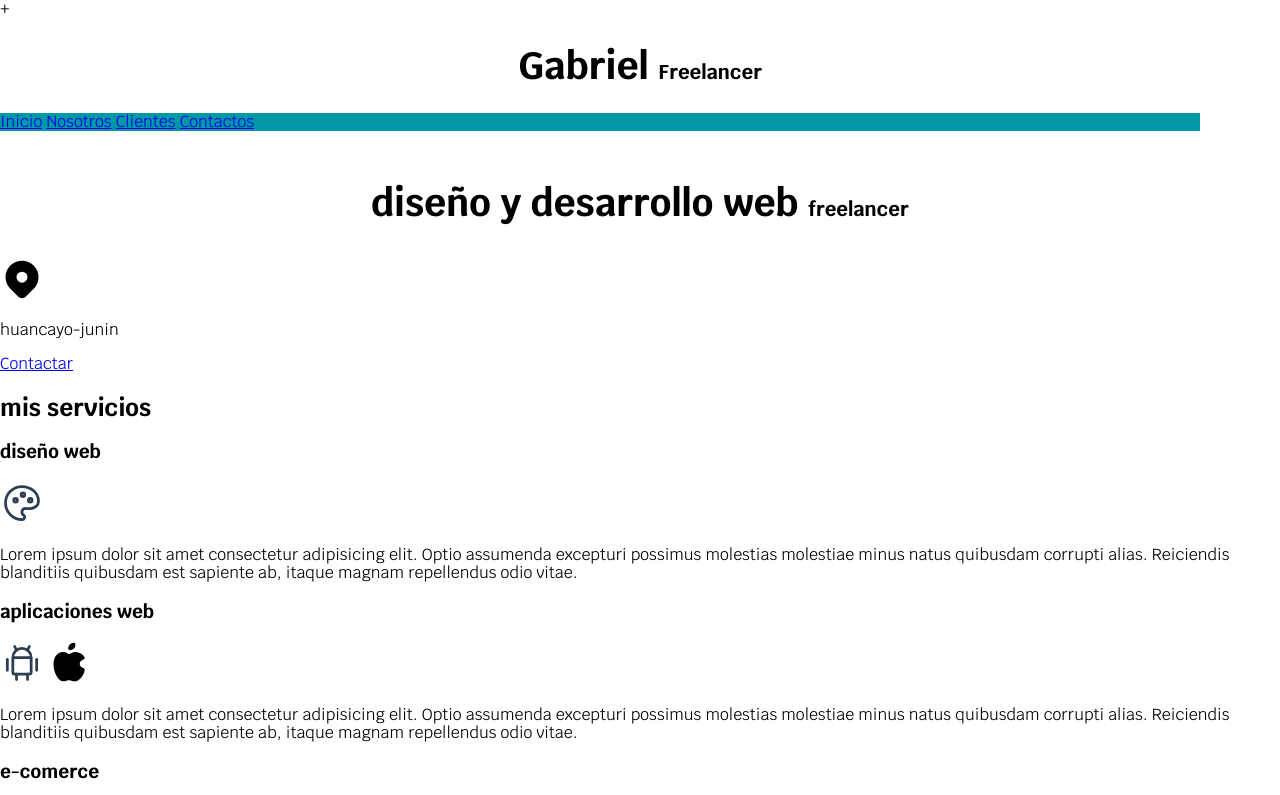
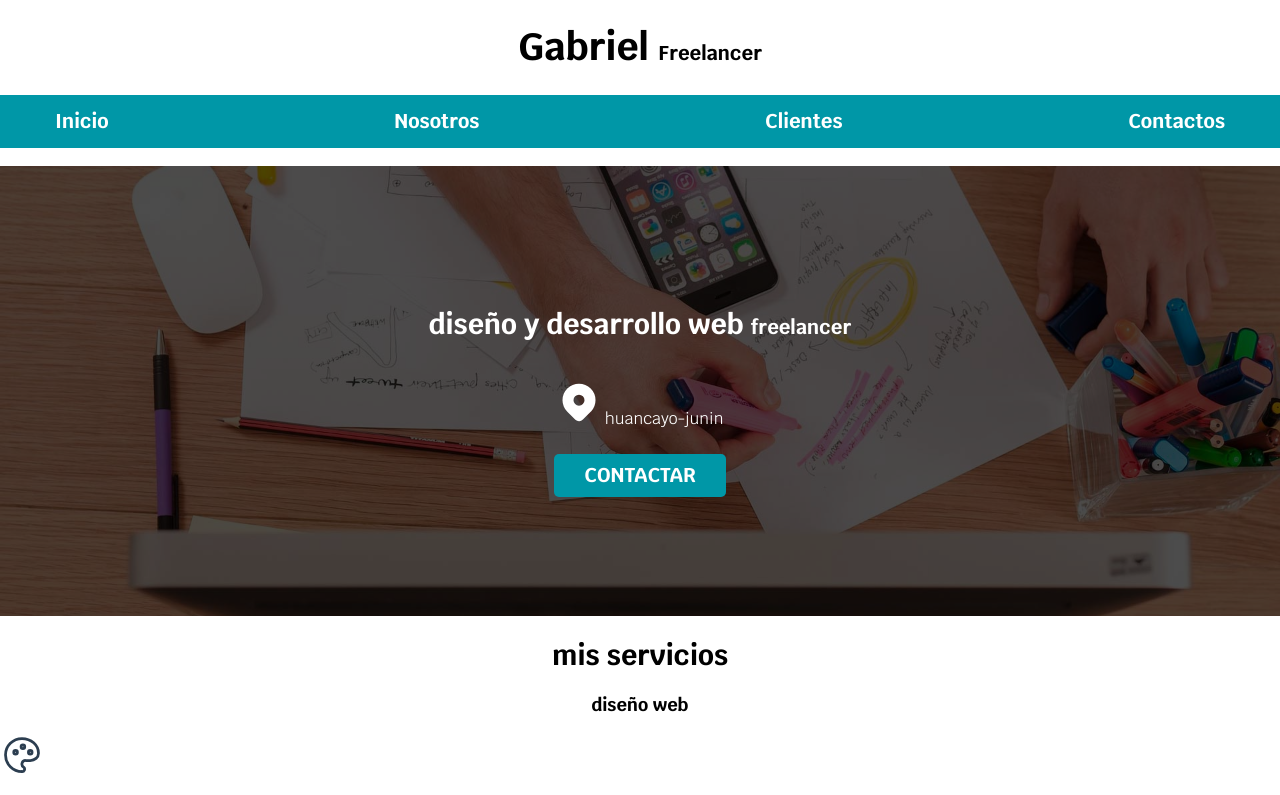
Before and after one commit to gab69/freelancer, a plain HTML site: page index.html in a window 1280 px wide. Shown: the top 795 px of the page. Drawn offline with Linux system fonts and the light colour scheme.

Commit message:
header y seccion terminados

```diff
--- a/index.html
+++ b/index.html
@@ -5,7 +5,7 @@
     <meta charset="UTF-8">
     <meta name="viewport" content="width=device-width, initial-scale=1.0">
     <title>Freelancer</title>
-+
+
     <link rel="preload" href="styles/normalice.css" as="style">
     <link rel="stylesheet" href="styles/normalice.css">
 
@@ -24,29 +24,29 @@
 <body>
     <header> <h1 class="titulo">Gabriel <span>Freelancer</span></h1> </header>
 
+    <div class="nav-bg">
     <nav class="navegacion-principal contenedor">
         <a href="#">Inicio</a>
         <a href="#">Nosotros</a>
         <a href="#">Clientes</a>
         <a href="#">Contactos</a>
     </nav>
-
+    </div>
     <img src="" alt="">
 
-    <section>
-        <h2 class="titulo">diseño y desarrollo web <span>freelancer</span></h2>
+    <section class="hero">
+        <div class="contenido-hero">
+            <h2 class="titulo">diseño y desarrollo web <span>freelancer</span></h2>
 
+             <p>
+                <svg xmlns="http://www.w3.org/2000/svg" class="icon icon-tabler icon-tabler-map-pin-filled" width="44" height="44" viewBox="0 0 24 24" stroke-width="1.5" stroke="#2c3e50" fill="none" stroke-linecap="round" stroke-linejoin="round">
+                    <path stroke="none" d="M0 0h24v24H0z" fill="none"/>
+                    <path d="M18.364 4.636a9 9 0 0 1 .203 12.519l-.203 .21l-4.243 4.242a3 3 0 0 1 -4.097 .135l-.144 -.135l-4.244 -4.243a9 9 0 0 1 12.728 -12.728zm-6.364 3.364a3 3 0 1 0 0 6a3 3 0 0 0 0 -6z" stroke-width="0" fill="currentColor" />
+                     </svg>
+                huancayo-junin</p>
+            <a class="boton" href="#">Contactar</a>
+         </div>
 
-        <p><svg xmlns="http://www.w3.org/2000/svg" class="icon icon-tabler icon-tabler-map-pin-filled" width="44" height="44" viewBox="0 0 24 24" stroke-width="1.5" stroke="#2c3e50" fill="none" stroke-linecap="round" stroke-linejoin="round">
-            <path stroke="none" d="M0 0h24v24H0z" fill="none"/>
-            <path d="M18.364 4.636a9 9 0 0 1 .203 12.519l-.203 .21l-4.243 4.242a3 3 0 0 1 -4.097 .135l-.144 -.135l-4.244 -4.243a9 9 0 0 1 12.728 -12.728zm-6.364 3.364a3 3 0 1 0 0 6a3 3 0 0 0 0 -6z" stroke-width="0" fill="currentColor" />
-          </svg></p>
-
-
-
-
-        <p>huancayo-junin</p>
-        <a href="#">Contactar</a>
     </section>
 
     <main>
--- a/styles/styles.css
+++ b/styles/styles.css
@@ -5,35 +5,123 @@
     --azul: #0097a7;
     --gris: #757575;
 
-
-
 }
 
 
 html{
     font-size: 62.5%;
+    box-sizing: border-box;
 }
+
+*, *:before,*:after{
+    box-sizing: inherit;
+}
+
 body{
     font-size: 16px;/*1 rem =10px*/
     font-family: 'Krub', sans-serif;
 }
-.titulo{
+
+h1{ font-size: 3.8rem;}
+h2{ font-size: 2.8rem;}
+h3{ font-size: 1.8rem;}
+
+h1, h2,h3{
     text-align: center;
-    font-size: 3.8rem;
+}
 
-}
+
 .titulo span{
     font-size: 2rem;
 }
 
 .contenedor{
-    width: 120rem;
-    margin: 0 ;
+    max-width: 120rem;
+    margin: 0 auto ;
+}
+
+.boton{
+    background-color: var(--azul);
+    color: var(--blanco);
+    padding: 1rem 3rem;
+    margin-top: 1rem;
+    font-size: 2rem;
+    text-decoration: none;
+    text-transform: uppercase;
+    font-weight: bold;
+    border-radius: .5rem;
+    width: 90%;
+    text-align: center;
 }
 
 
+@media (min-width: 480px){
+    .boton{
+        width: auto;
+    }
+
+}
 
 
-.navegacion-principal{
+.nav-bg{
     background-color: var(--azul);
 }
+.navegacion-principal{
+
+    display: flex;
+    flex-direction: column;
+
+}
+
+
+@media (min-width: 768px ){
+
+    .navegacion-principal{
+        flex-direction: row;
+        justify-content: space-between;
+    }
+}
+
+.navegacion-principal a{
+    display: block;
+    text-align: center;
+    color: var(--blanco);
+    text-decoration: none;
+    font-size: 2rem;;
+    font-weight: 700;
+    padding: 1.5rem;
+}
+
+.navegacion-principal a:hover{
+    background-color: var(--amarillo);
+    color: var(--oscuro);
+}
+
+
+.hero{
+    background-image: url("../imagenes/hero.jpg");
+    background-repeat:no-repeat ;
+    background-size: cover;
+    height: 45rem;
+    position: relative;
+
+}
+
+.contenido-hero{
+    position: absolute;
+    background-color:rgb(0 0 0 /70%) ;
+    width: 100%;
+    height: 100%;
+
+
+    display: flex;
+    flex-direction: column;
+    align-items: center;
+    justify-content: center;
+
+}
+
+.contenido-hero h2, .contenido-hero p{
+    color: var(--blanco);
+
+}
```
Also changed, not shown: imagenes/hero.jpg (added).
